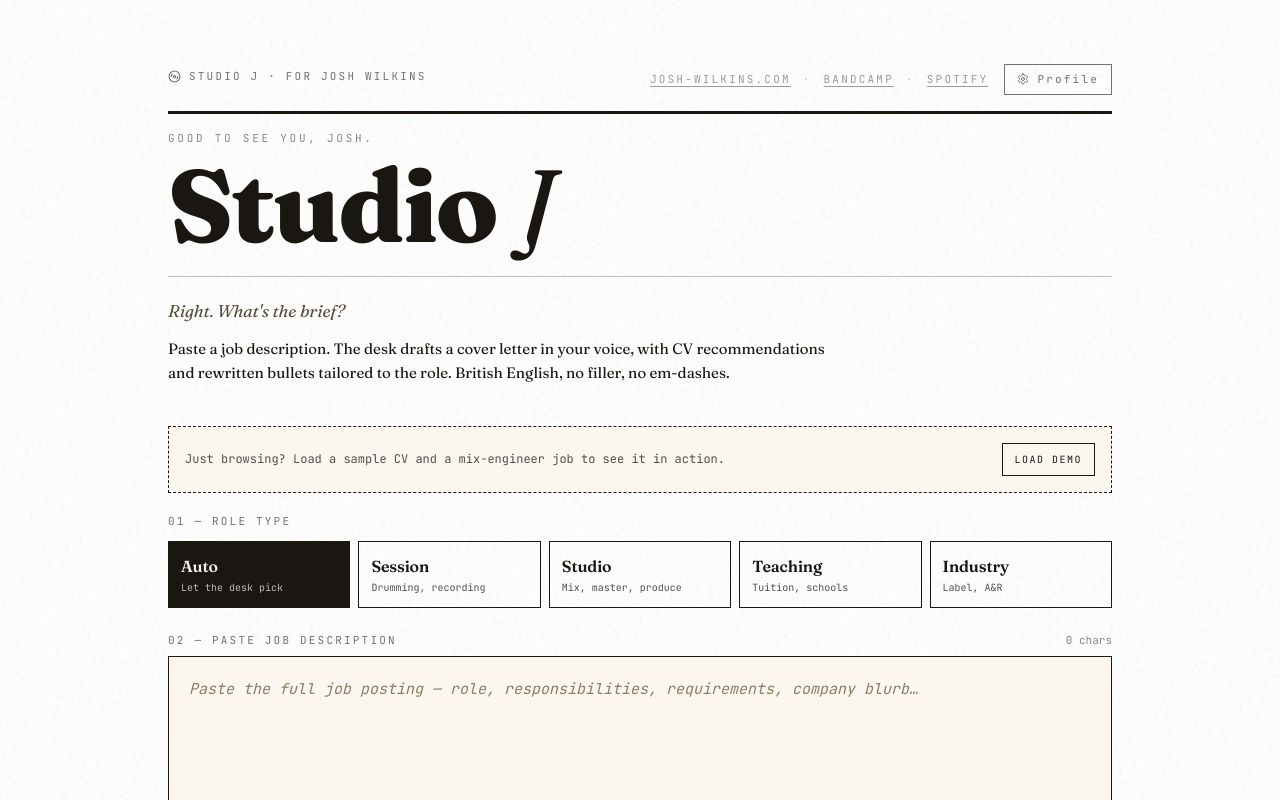
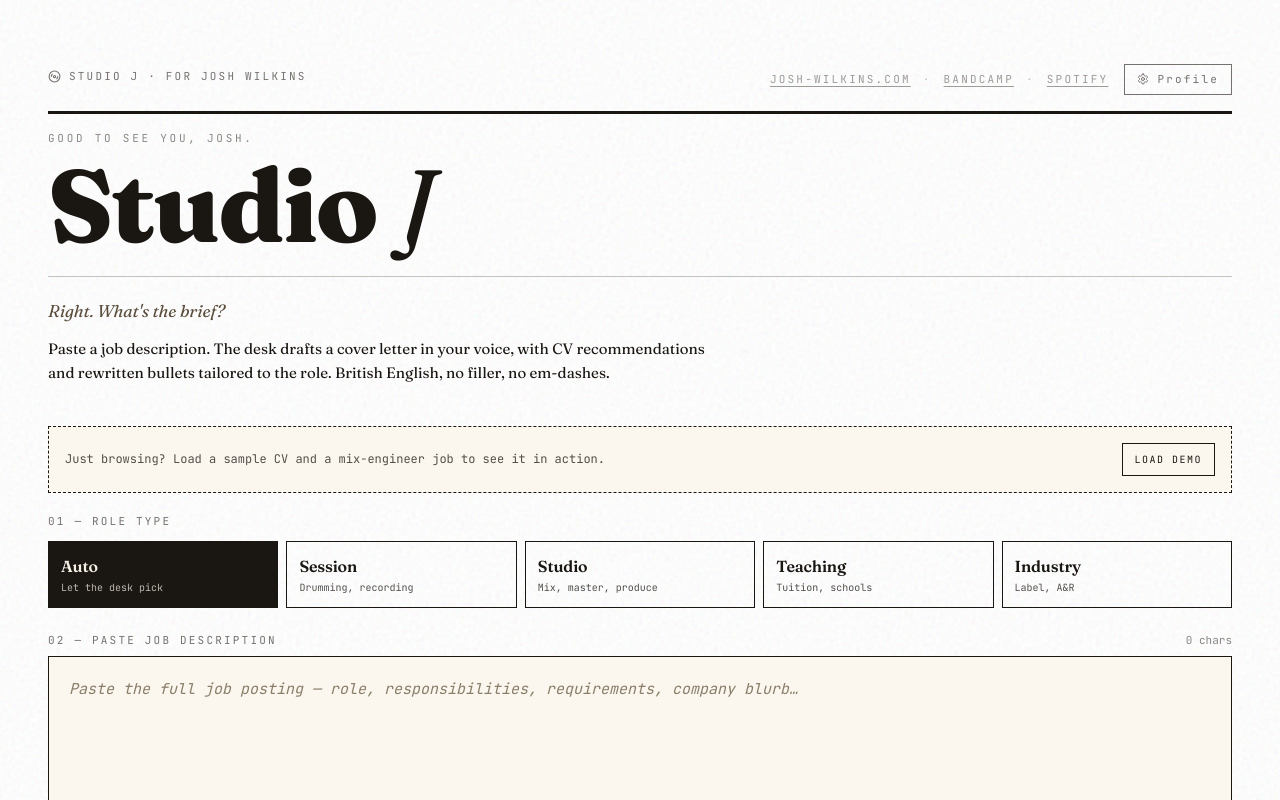
Before and after one commit to ljwilkins91-beep/joshcv, a Next.js app: page / in a window 1280 px wide. Shown: the top 800 px of the page. Built offline with nearby package versions, Linux system fonts and the light colour scheme.

Commit message:
Add files via upload

```diff
--- a/app/page.tsx
+++ b/app/page.tsx
@@ -394,7 +394,7 @@ export default function StudioJ() {
 
       <div className="fixed inset-0 grain opacity-30 pointer-events-none" />
 
-      <div className="relative max-w-5xl mx-auto px-6 md:px-10 py-10 md:py-16">
+      <div className="relative max-w-[1400px] mx-auto px-6 md:px-12 py-10 md:py-16">
         <header className="mb-10 fade-up stagger-1">
           <div className="flex items-baseline justify-between mono text-[11px] tracking-[0.2em] uppercase opacity-60 mb-4 flex-wrap gap-2">
             <div className="flex items-center gap-2">
```
